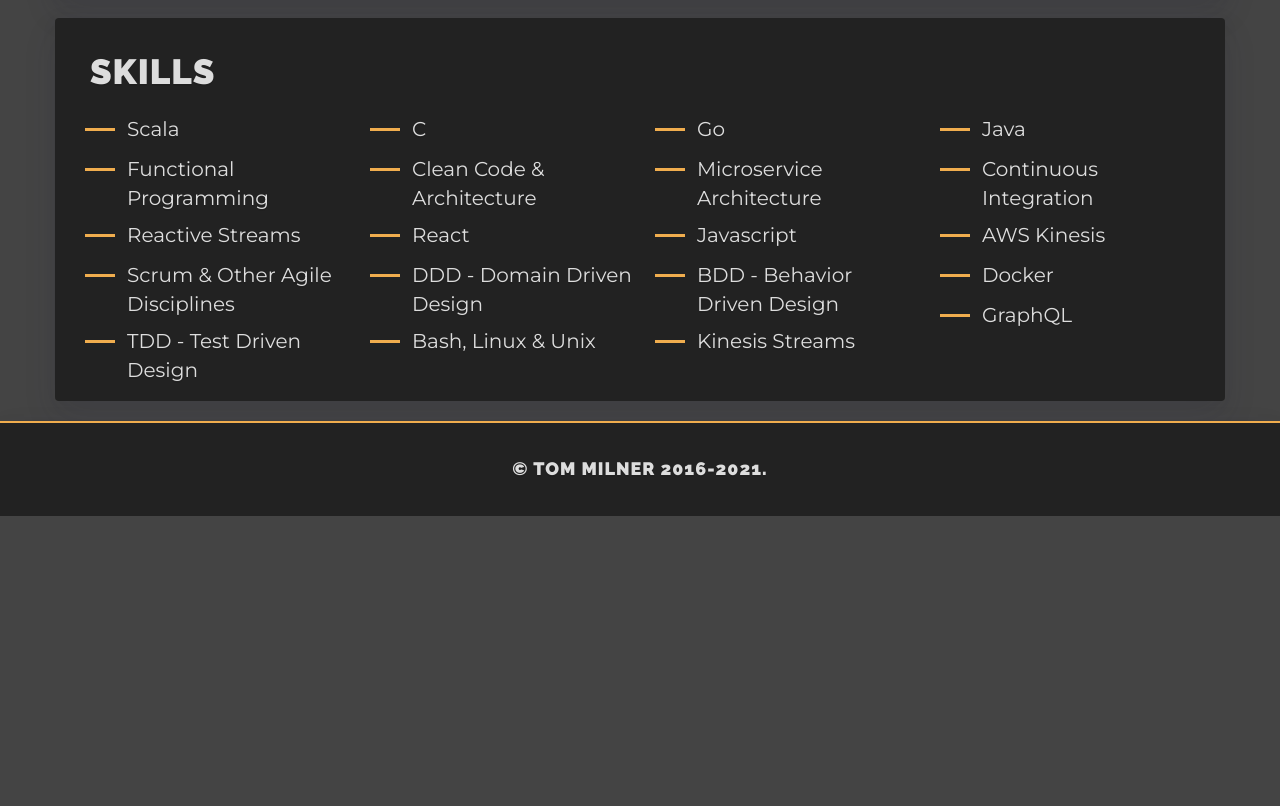
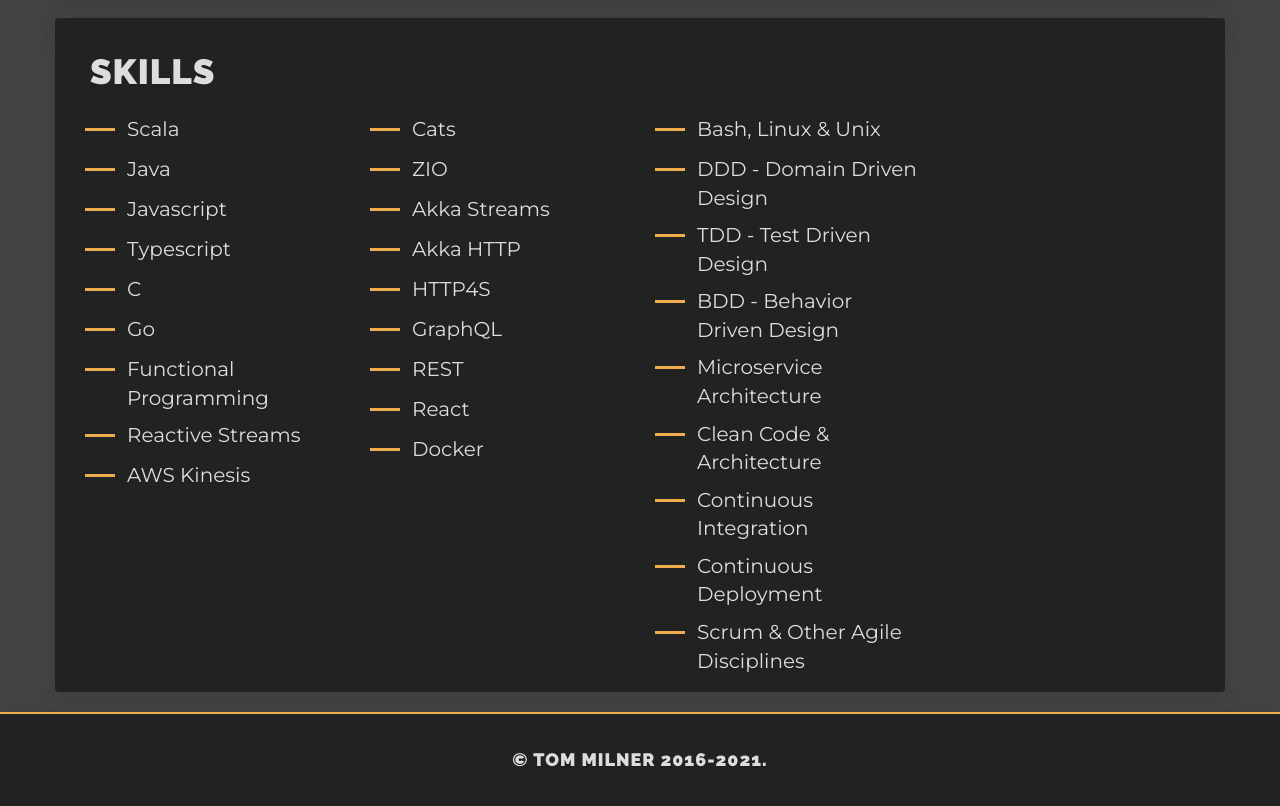
Before and after one commit to tmilner/tmilner.co.uk, a plain HTML site: page index.html in a window 1280 px wide. Shown: the part 1103-1909 px from the top of the page. Before the commit the page ends 1619 px from the top, so only its background shows below. Drawn offline with nearby package versions, Linux system fonts and the light colour scheme.

Commit message:
Updating design

```diff
--- a/index.html
+++ b/index.html
@@ -125,9 +125,28 @@
                     <h2>Skills</h2>
                 </div>
             </div>
+            <!--
+              </div>
+              <div class="col-lg-3 col-md-6 col-sm-12">
+            -->
             <div class="col-lg-3 col-md-6 col-sm-12">
                 <div class="row orange item">
                     <span class="skill">Scala</span>
+                </div>
+                <div class="row orange item">
+                    <span class="skill">Java</span>
+                </div>
+                <div class="row orange item">
+                    <span class="skill">Javascript</span>
+                </div>
+                <div class="row orange item">
+                    <span class="skill">Typescript</span>
+                </div>
+                <div class="row orange item">
+                    <span class="skill">C</span>
+                </div>
+                <div class="row orange item">
+                    <span class="skill">Go</span>
                 </div>
                 <div class="row orange item">
                     <span class="skill">Functional Programming</span>
@@ -136,61 +155,65 @@
                     <span class="skill">Reactive Streams</span>
                 </div>
                 <div class="row orange item">
-                    <span class="skill">Scrum & Other Agile Disciplines</span>
+                    <span class="skill">AWS Kinesis</span>
+                </div>
+            </div>
+            <div class="col-lg-3 col-md-6 col-sm-12">
+                <div class="row orange item">
+                    <span class="skill">Cats</span>
+                </div>
+                <div class="row orange item">
+                    <span class="skill">ZIO</span>
+                </div>
+                <div class="row orange item">
+                    <span class="skill">Akka Streams</span>
+                </div>
+                <div class="row orange item">
+                    <span class="skill">Akka HTTP</span>
+                </div>
+                <div class="row orange item">
+                    <span class="skill">HTTP4S</span>
+                </div>
+                <div class="row orange item">
+                    <span class="skill">GraphQL</span>
+                </div>
+                <div class="row orange item">
+                    <span class="skill">REST</span>
+                </div>
+                <div class="row orange item">
+                    <span class="skill">React</span>
+                </div>
+                <div class="row orange item">
+                    <span class="skill">Docker</span>
+                </div>
+            </div>
+            <div class="col-lg-3 col-md-6 col-sm-12">
+                <div class="row orange item">
+                    <span class="skill">Bash, Linux & Unix</span>
+                </div>
+                <div class="row orange item">
+                    <span class="skill">DDD - Domain Driven Design</span>
                 </div>
                 <div class="row orange item">
                     <span class="skill">TDD - Test Driven Design</span>
                 </div>
-              </div>
-              <div class="col-lg-3 col-md-6 col-sm-12">
                 <div class="row orange item">
-                    <span class="skill">C</span>
+                    <span class="skill">BDD - Behavior Driven Design</span>
+                </div>
+                <div class="row orange item">
+                    <span class="skill">Microservice Architecture</span>
                 </div>
                 <div class="row orange item">
                     <span class="skill">Clean Code & Architecture</span>
                 </div>
                 <div class="row orange item">
-                    <span class="skill">React</span>
-                </div>
-                <div class="row orange item">
-                    <span class="skill">DDD - Domain Driven Design</span>
-                </div>
-                <div class="row orange item">
-                    <span class="skill">Bash, Linux & Unix</span>
-                </div>
-              </div>
-              <div class="col-lg-3 col-md-6 col-sm-12">
-                <div class="row orange item">
-                    <span class="skill">Go</span>
-                </div>
-                <div class="row orange item">
-                    <span class="skill">Microservice Architecture</span>
-                </div>
-                <div class="row orange item">
-                    <span class="skill">Javascript</span>
-                </div>
-                <div class="row orange item">
-                    <span class="skill">BDD - Behavior Driven Design</span>
-                </div>
-                <div class="row orange item">
-                    <span class="skill">Kinesis Streams</span>
-                </div>
-              </div>
-              <div class="col-lg-3 col-md-6 col-sm-12">
-                <div class="row orange item">
-                    <span class="skill">Java</span>
-                </div>
-                <div class="row orange item">
                     <span class="skill">Continuous Integration</span>
                 </div>
                 <div class="row orange item">
-                    <span class="skill">AWS Kinesis</span>
+                    <span class="skill">Continuous Deployment</span>
                 </div>
                 <div class="row orange item">
-                    <span class="skill">Docker</span>
-                </div>
-                <div class="row orange item">
-                    <span class="skill">GraphQL</span>
+                    <span class="skill">Scrum & Other Agile Disciplines</span>
                 </div>
             </div>
         </div>
```
